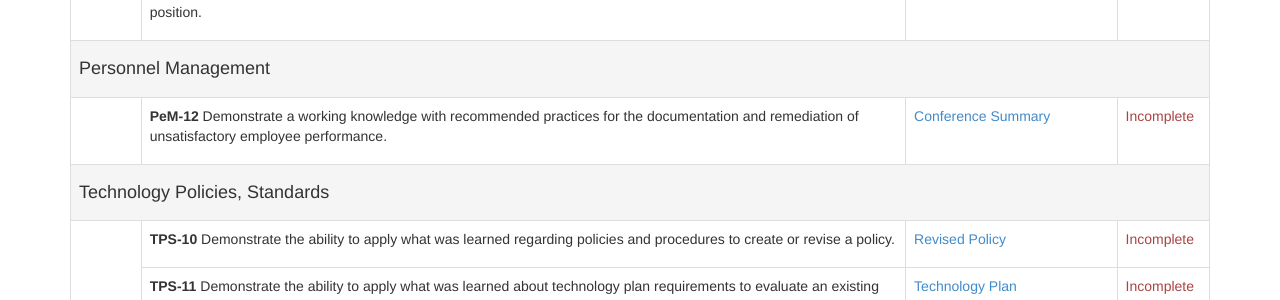
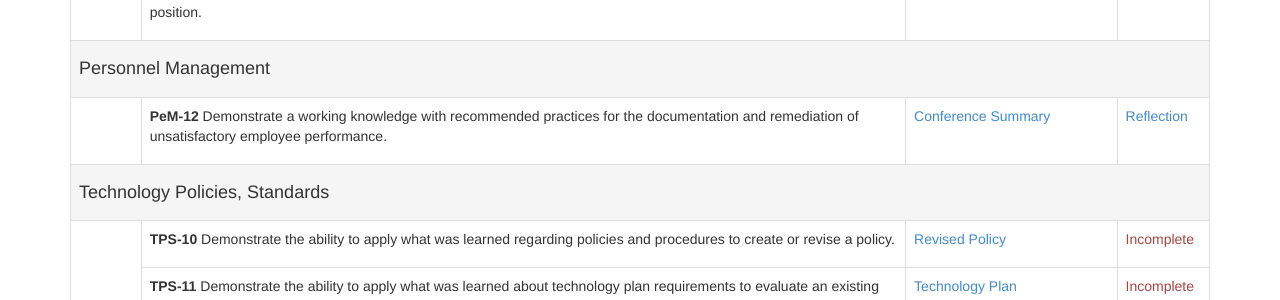
Before and after one commit to shanepinnell/shanepinnell.github.io, a Jekyll site: the page built from cto_mentor/index.html, in a window 1280 px wide and 900 px high, scrolled down 1526 px. Shown: the part 441-741 px from the top of the window. Built offline with Jekyll 4.4.1, drawn with Linux system fonts in a browser that asks for light colours; nearby versions of some CDN libraries; library files that are not in the unit come from our copies.

Commit message:
updated portfolio

```diff
--- a/cto_mentor/index.html
+++ b/cto_mentor/index.html
@@ -235,7 +235,7 @@
 						<p><a href="https://docs.google.com/document/d/1Ur2g7p1OTQjI7y95MJusTl1SiMp9pHTBU_WFFTYJxN4/edit?usp=sharing" target="_blank">Conference Summary</a></p>
 					</td>
 					<td>
-						<p class="text-danger">Incomplete</p>
+						<p><a href="https://docs.google.com/document/d/1bSGy6xSPPvD7wjAvs07w80_1AsMy1gWXZhz_CMp1QKY/edit?usp=sharing" target="_blank">Reflection</a></p>
 					</td>
 				</tr>
 				<tr class="active">
```
